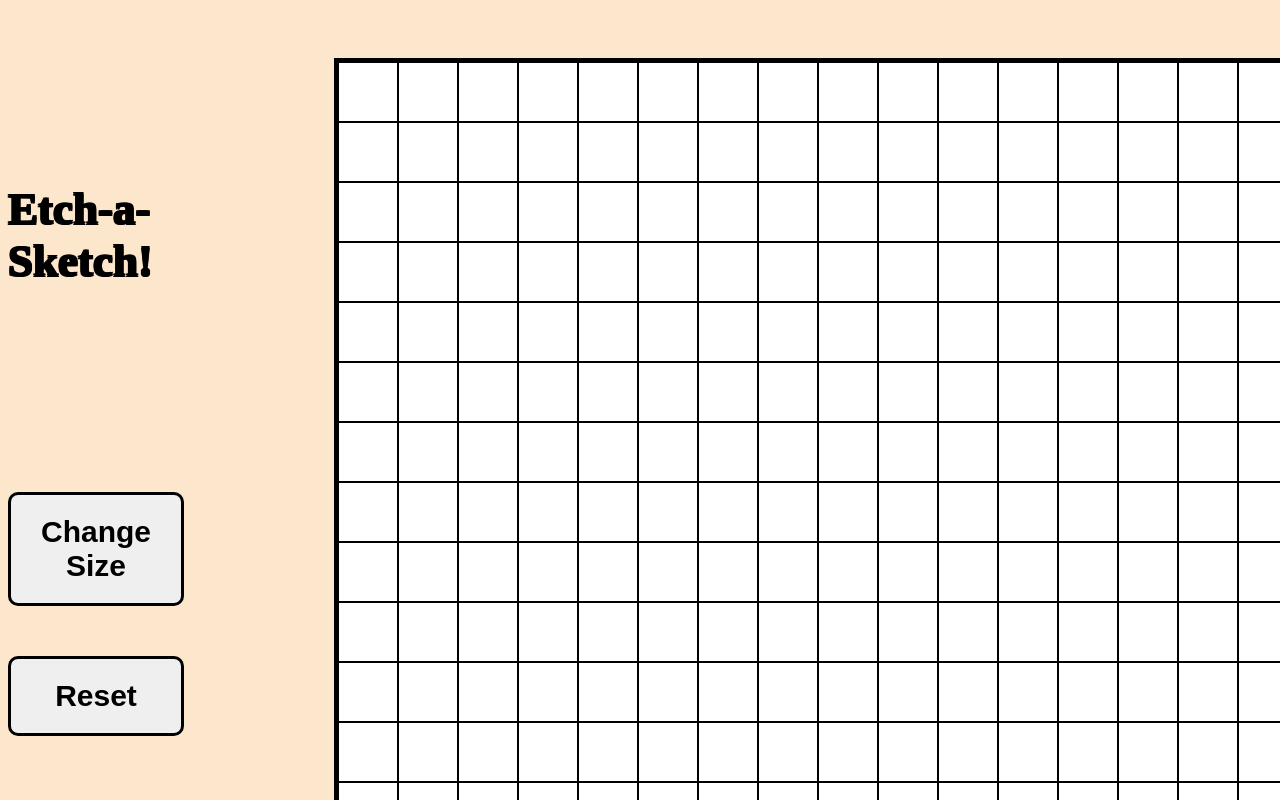
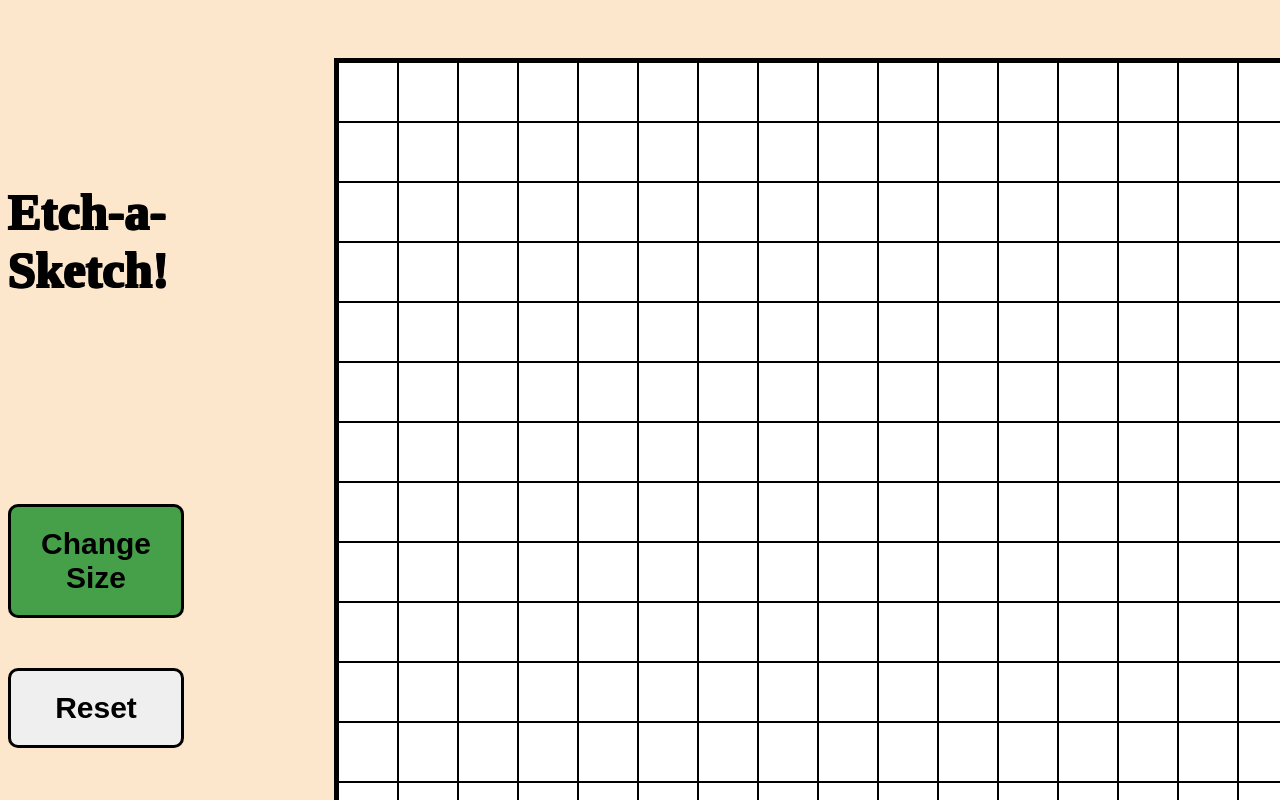
Before and after one commit to LucaDeeken/Etch-a-Sketch, a plain HTML site: page index.html in a window 1280 px wide. In both pictures the pointer is over the button "Change Size". Shown: the top 800 px of the page. Drawn offline with Linux system fonts and the light colour scheme.

Commit message:
add hover effects on buttons

```diff
--- a/script.js
+++ b/script.js
@@ -4,7 +4,7 @@ body.style.cssText = "display:flex; flex-wrap: wrap; justify-content: center; fl
 
 const title = document.createElement("div");
 title.textContent= "Etch-a-Sketch!";
-title.style.cssText = "display: flex; font-size:45px; margin: auto; margin-top: 175px; justify-content: center; font-weight: bold";
+title.style.cssText = "display: flex; font-size:50px; margin: auto; margin-top: 175px; justify-content: center; font-weight: bold";
 title.classList.add("title");
 
 const div2 = document.createElement("div");
@@ -19,10 +19,12 @@ fieldBox.style.cssText = "display: flex;flex-wrap: wrap; min-width:960px; max-wi
 const button = document.createElement("button");
 button.style.cssText = "font-size:30px; margin-top: 155px; padding: 30px; padding-top:20px; padding-bottom: 20px; font-weight: bold; border: solid black 3px; border-radius: 10px";
 button.textContent = "Change Size";
+button.classList.add("change");
 
 const reset = document.createElement("button");
 reset.style.cssText = "font-size:30px; margin-bottom: 500px; padding: 30px; padding-top:20px; padding-bottom: 20px; font-weight: bold; border: solid black 3px; border-radius: 10px";
 reset.textContent = "Reset";
+reset.classList.add("reset");
 
 div3.appendChild(title);
 body.appendChild(div2);
--- a/style.css
+++ b/style.css
@@ -27,3 +27,11 @@
     -1px 1px 0 #000;
 
  }
+
+ .change:hover {
+    background-color: #45a049;
+}
+
+.reset:hover {
+    background-color: red;
+}
```
